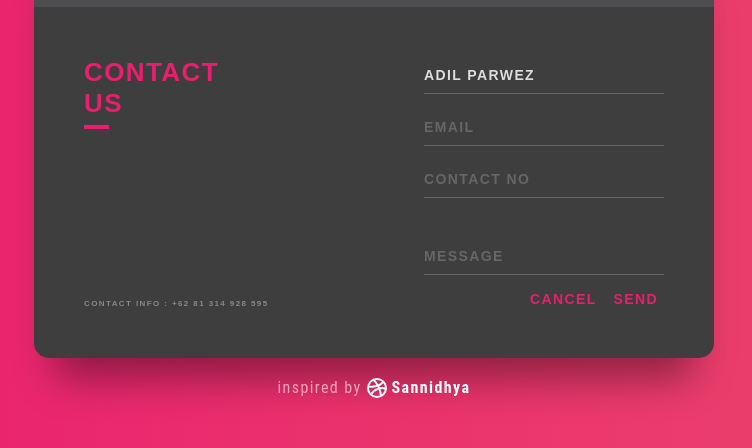
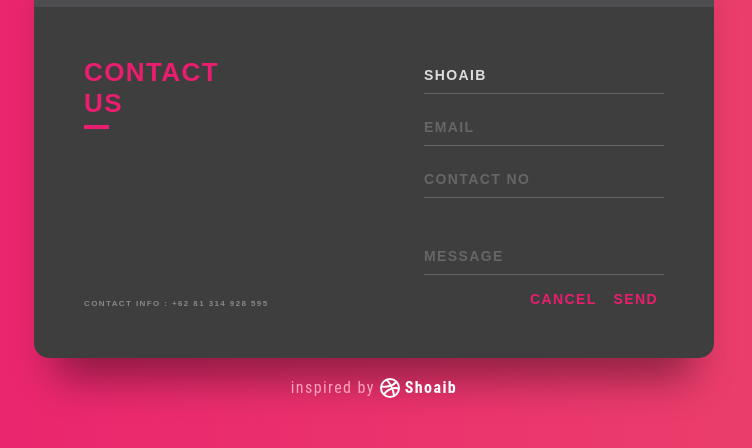
Before and after one commit to Neutx/flixNet-NFT, a plain HTML site: page assets/pages/contact.html in a window 1280 px wide. Shown: the part 223-671 px from the top of the page, without its empty margins (266-1018 px from the left). Drawn offline with Linux system fonts and the light colour scheme.

Commit message:
feedback

```diff
--- a/assets/pages/contact.html
+++ b/assets/pages/contact.html
@@ -267,7 +267,7 @@
           <div class="screen-body-item">
             <div class="app-form">
               <div class="app-form-group">
-                <input class="app-form-control" placeholder="NAME" value="Adil Parwez">
+                <input class="app-form-control" placeholder="NAME" value="Shoaib">
               </div>
               <div class="app-form-group">
                 <input class="app-form-control" placeholder="EMAIL">
@@ -297,7 +297,7 @@
               <path d="M41.3611549,163.928627 C62.9207607,117.659048 137.020642,86.7137169 189.041451,107.858103" stroke-width="20"></path>
             </g>
           </svg>
-          Sannidhya
+          Shoaib
         </a>
       </div>
     </div>
```
